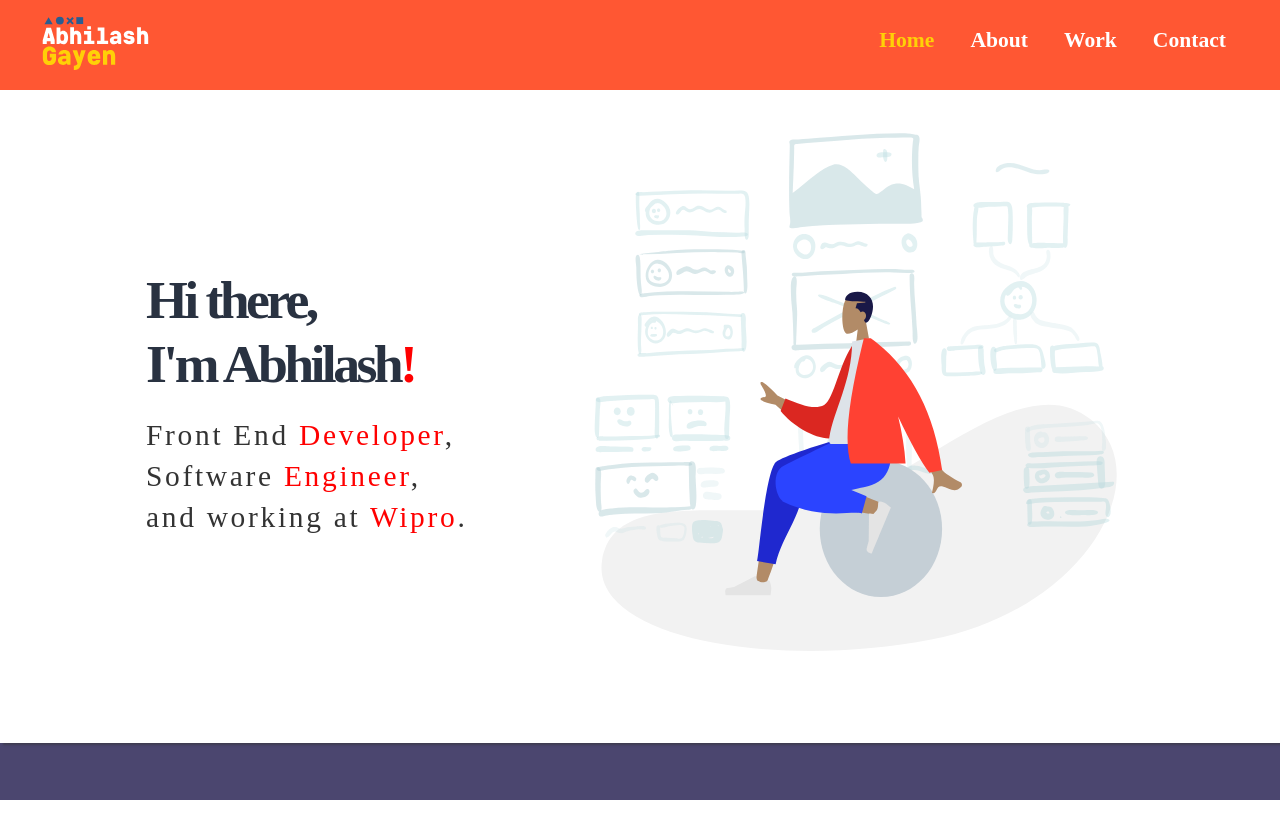
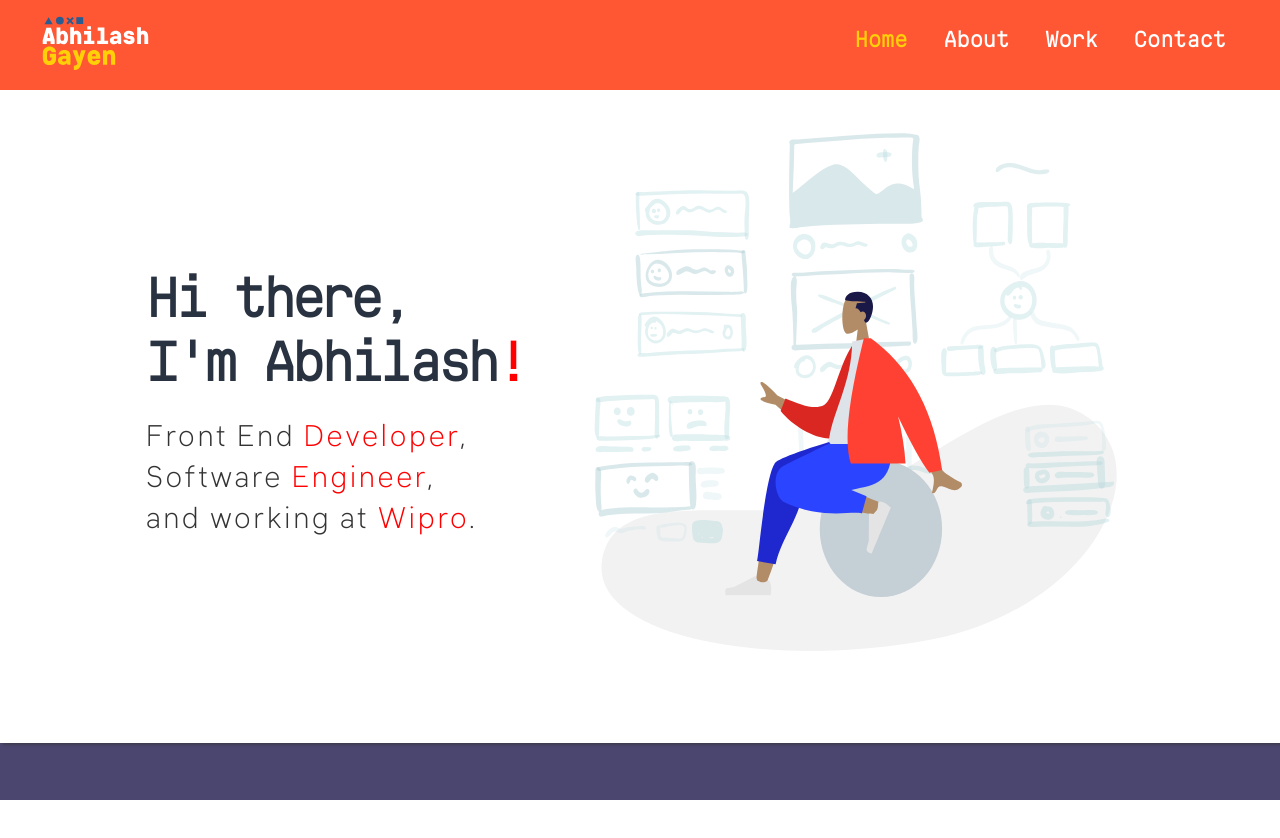
Before and after one commit to AbhilashGayen/portfolio, a Gatsby site: page / in a window 1280 px wide. Built offline with nearby package versions, Linux system fonts and the light colour scheme; Gatsby itself is replaced by a stand-in of ours.

Commit message:
Imported and Added font syles

```diff
--- /dev/null
+++ b/src/assets/fonts/font.js
@@ -0,0 +1,29 @@
+import { createGlobalStyle } from "styled-components";
+import Muli from "./Muli.ttf";
+import Katwijk from "./Katwijk.ttf";
+import Graph from "./Graph.ttf";
+import Klima from "./Klima.ttf";
+import HindSiliguri from "./HindSiliguri.ttf";
+
+export default createGlobalStyle`
+    @font-face {
+        font-family: 'Muli';
+        src: url(${Muli}) format('truetype');
+    }
+    @font-face {
+        font-family: 'Katwijk';
+        src: url(${Katwijk}) format('truetype');
+    }
+    @font-face {
+        font-family: 'Graph';
+        src: url(${Graph}) format('truetype');
+    }
+    @font-face {
+        font-family: 'Klima';
+        src: url(${Klima}) format('truetype');
+    }
+    @font-face {
+        font-family: 'HindSiliguri';
+        src: url(${HindSiliguri}) format('truetype');
+    }
+`;
--- a/src/components/layout.js
+++ b/src/components/layout.js
@@ -2,6 +2,7 @@ import React from "react"
 import styled from "styled-components"
 import Header from "./header/header"
 import "./layout.css"
+import GlobalFonts from "../assets/fonts/font"
 
 const Main = styled.div`
   position: relative;
@@ -27,6 +28,7 @@ const Footer = styled.div`
 const Layout = ({ children }) => {
   return (
     <>
+      <GlobalFonts />
       <Header />
       <Main>{children}</Main>
       <Footer>Footer</Footer>
```
Also changed, not shown: src/assets/fonts/Graph.ttf (added), src/assets/fonts/HindSiliguri.ttf (added), src/assets/fonts/Katwijk.ttf (added), src/assets/fonts/Klima.ttf (added), src/assets/fonts/Muli.ttf (added).
